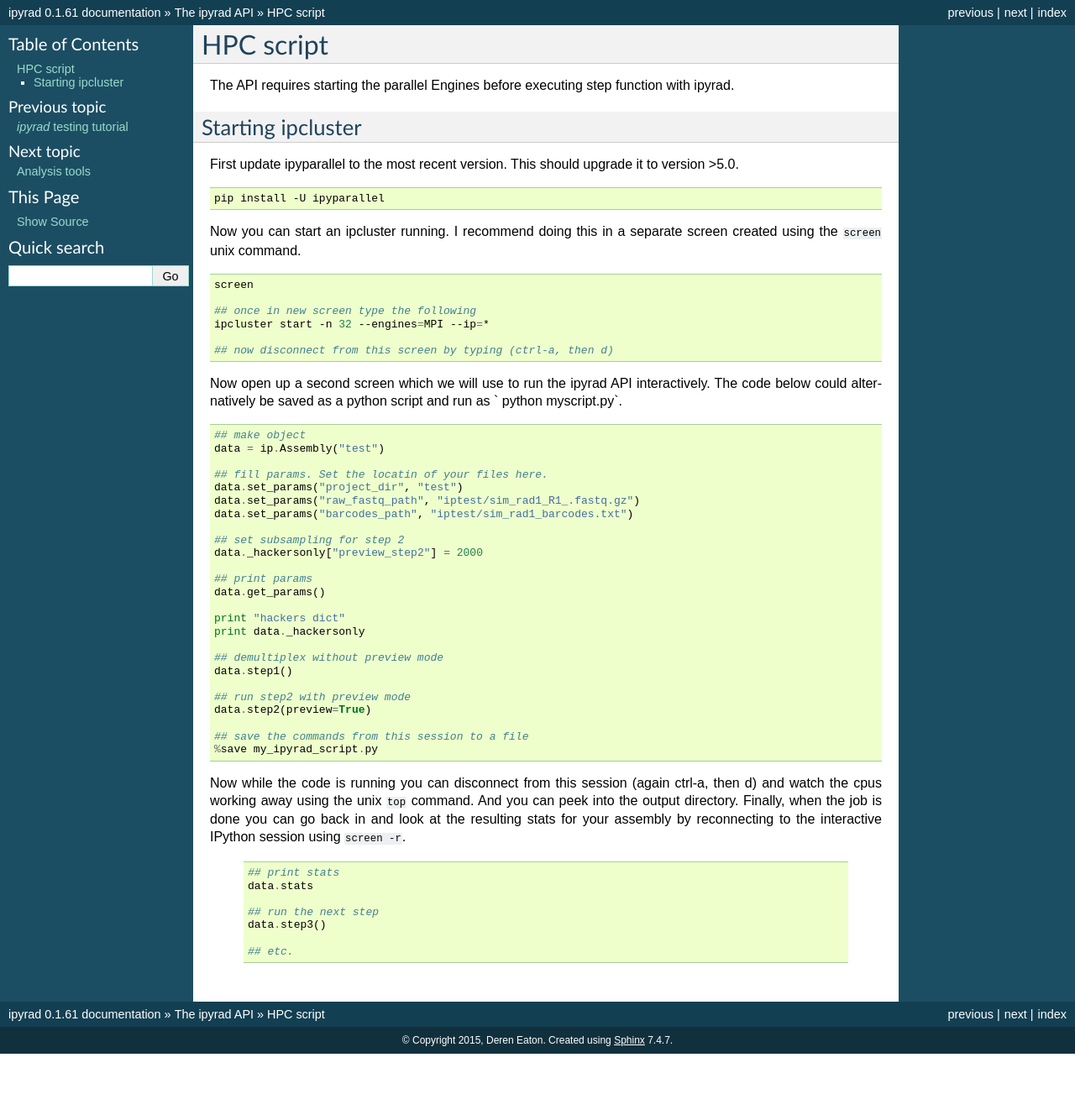
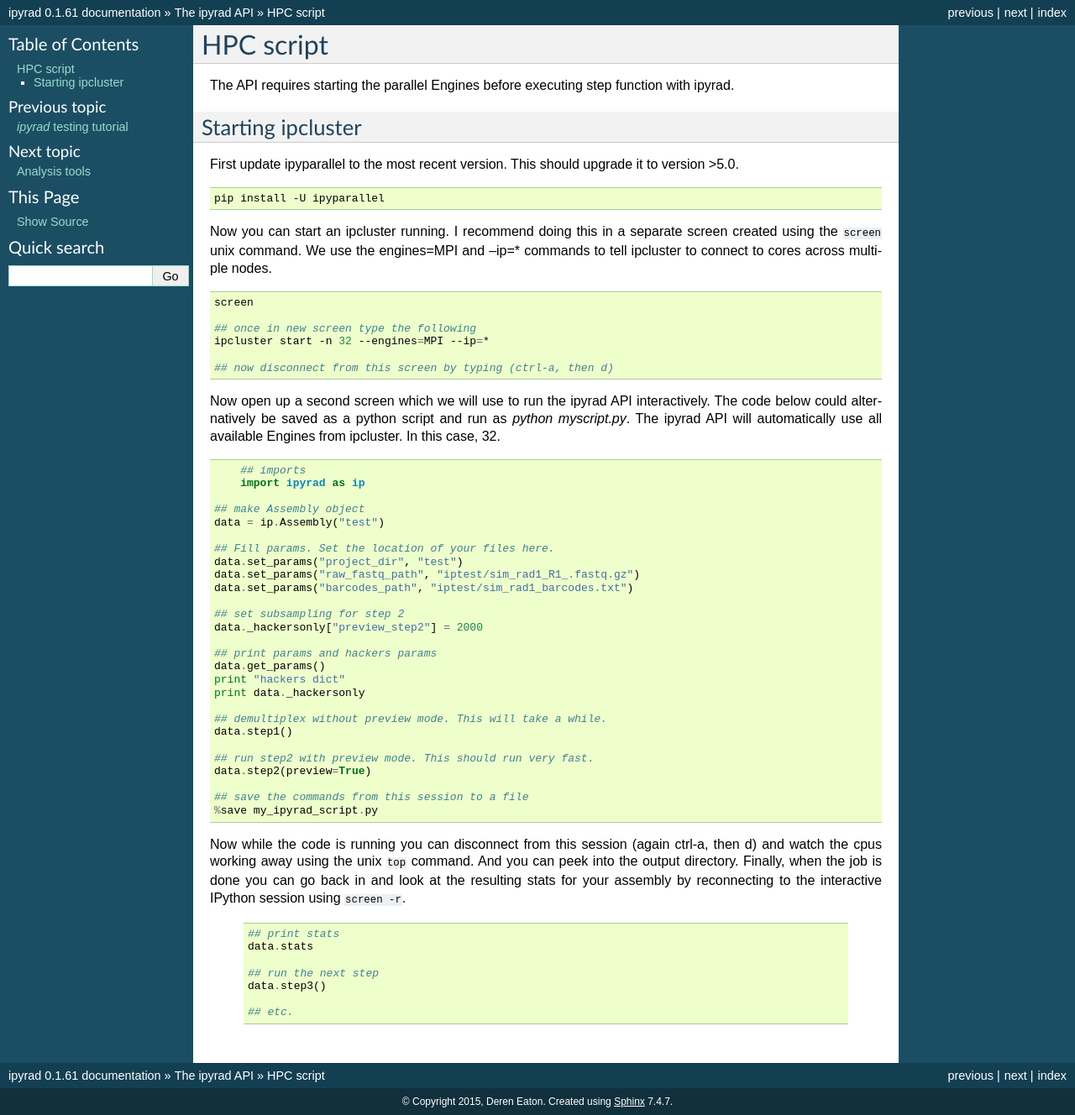
Before and after one commit to dereneaton/ipyrad, a Sphinx documentation site: the page built from docs/HPC_script.rst, in a window 1280 px wide. Shown: the whole page at 84% size. Built offline with Sphinx 7.4.7, drawn with Linux system fonts in a browser that asks for light colours; pages that are not in the unit, such as notebooks, are missing from menus; the version number is read from the project's files by our own code; before the commit the page ends 1255 px from its top, so only the background shows below that.

Commit message:
docs push

```diff
--- a/docs/HPC_script.rst
+++ b/docs/HPC_script.rst
@@ -22,7 +22,8 @@ to version >5.0.
 
 
 Now you can start an ipcluster running. I recommend doing this in a separate
-screen created using the ``screen`` unix command.
+screen created using the ``screen`` unix command. We use the engines=MPI and
+--ip=* commands to tell ipcluster to connect to cores across multiple nodes.
 
 
 .. code-block:: bash
@@ -37,15 +38,19 @@ screen created using the ``screen`` unix command.
 
 Now open up a second screen which we will use to run the ipyrad API interactively.
 The code below could alternatively be saved as a python script and run as
-` python myscript.py`.
+`python myscript.py`. The ipyrad API will automatically use all available
+Engines from ipcluster. In this case, 32.
 
 
 .. code-block:: python
 
-    ## make object
+	## imports
+	import ipyrad as ip
+
+    ## make Assembly object
     data = ip.Assembly("test")
 
-    ## fill params. Set the locatin of your files here.
+    ## Fill params. Set the location of your files here.
     data.set_params("project_dir", "test")
     data.set_params("raw_fastq_path", "iptest/sim_rad1_R1_.fastq.gz")
     data.set_params("barcodes_path", "iptest/sim_rad1_barcodes.txt")
@@ -53,16 +58,15 @@ The code below could alternatively be saved as a python script and run as
     ## set subsampling for step 2
     data._hackersonly["preview_step2"] = 2000
 
-    ## print params
+    ## print params and hackers params
     data.get_params()
-
     print "hackers dict"
     print data._hackersonly
 
-    ## demultiplex without preview mode
+    ## demultiplex without preview mode. This will take a while.
     data.step1()
 
-    ## run step2 with preview mode
+    ## run step2 with preview mode. This should run very fast.
     data.step2(preview=True)
 
     ## save the commands from this session to a file
```
